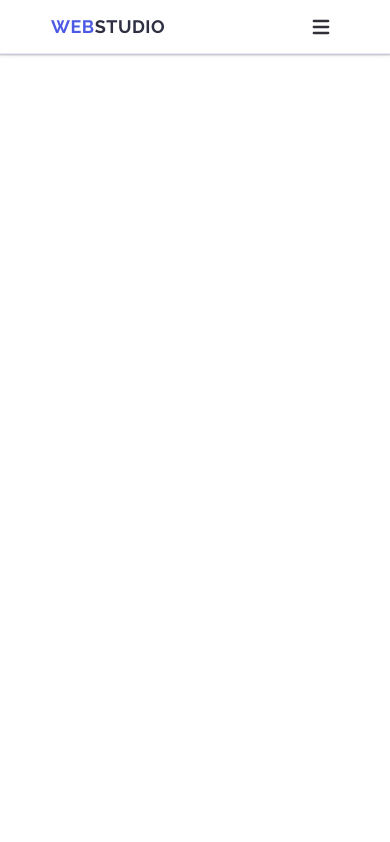
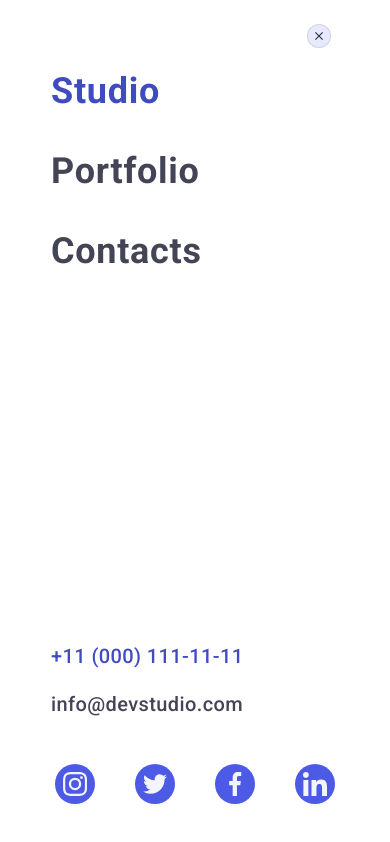
Before and after one commit to Oksamyt47/goit-markup-hw-06, a plain HTML site: page index.html in a window 390 px wide. Drawn offline with nearby package versions, Linux system fonts and the light colour scheme.

Commit message:
mobile window

```diff
--- a/css/styles.css
+++ b/css/styles.css
@@ -252,6 +252,128 @@ button {
 
 }
 
+.mobile-menu-container {
+  position: relative;
+  padding-top: 72px;
+  padding-bottom: 40px;
+
+  display: flex;
+  flex-direction: column;
+  height: 100%;
+}
+
+.mobile-menu-close {
+  position: absolute;
+    top: 24px;
+    right: 24px;
+    display: flex;
+    align-items: center;
+    justify-content: center;
+    padding: 0;
+
+    width: 24px;
+    height: 24px;
+    border-radius: 50%;
+    background-color: #E7E9FC;
+    border: 1px solid rgba(0, 0, 0, 0.1);
+    cursor: pointer;
+    transition: background-color 250ms cubic-bezier(0.4, 0, 0.2, 1), border 250ms cubic-bezier(0.4, 0, 0.2, 1);
+}
+
+.mobile-svg-close {
+  fill: #2E2F42;
+}
+
+.mobile-menu-nav {
+  margin-bottom: auto;
+}
+
+.mobile-nav-list {
+  display: flex;
+  flex-wrap: wrap;
+  gap: 40px;}
+
+.mobile-nav-item {
+    font-weight: 700;
+    font-size: 36px;
+    line-height: 1.11;
+    letter-spacing: 0.02em;
+}
+
+.mobile-nav-link {}
+
+.mobile-nav-accent {
+  color: #404bbf;
+}
+
+
+
+.mobile-contacts {
+
+}
+
+.mobile-contacts-list {
+  display: flex;
+    flex-direction: column;
+    gap: 24px;
+}
+
+.mobile-contacts-item {
+  font-weight: 500;
+    font-size: 20px;
+    line-height: 120%;
+    letter-spacing: 0.02em;
+    color: #434455;
+}
+
+.mobile-contacts-accent {
+  color: #404bbf;
+}
+
+.mobile-contacts-link {}
+
+
+
+
+.mobile-social {
+  margin-top: 48px;
+}
+
+.mobile-social-list {
+  display: flex;
+    justify-content: center;
+    gap: 40px;
+}
+
+.mobile-social-item {
+  width: 40px;
+    height: 40px;
+}
+
+.mobile-social-link {
+  display: flex;
+    justify-content: center;
+    align-items: center;
+    background-color: #4d5ae5;
+    border-radius: 50%;
+    width: 100%;
+    height: 100%;
+    transition-property: background-color;
+    transition-duration: 250ms;
+    transition-timing-function: cubic-bezier(0.4, 0, 0.2, 1);
+}
+
+.mobile-social-link:hover,
+.mobile-social-link:focus {
+  background-color: #404bbf;
+}
+
+.mobile-social-icons {
+  fill: #f4f4fd;
+}
+
+
+
 
 
 @media screen and (min-width: 768px) {
--- a/index.html
+++ b/index.html
@@ -58,13 +58,79 @@
           </svg>
         </button>
       </div>
-      <div class="mobile-menu">
+
+      <div class="mobile-menu is-open">
         <div class="container mobile-menu-container">
           <button class="mobile-menu-close">
-            <svg class="modal-svg-close" width="8" height="8">
+            <svg class="mobile-svg-close" width="8" height="8">
               <use href="./images/icons.svg#icon-close"></use>
             </svg>
           </button>
+          <nav class="mobile-menu-nav">
+            <ul class="mobile-nav-list">
+              <li class="mobile-nav-item">
+                <a class="mobile-nav-link" href="./index.html"
+                  ><span class="mobile-nav-accent">Studio</span></a
+                >
+              </li>
+              <li class="mobile-nav-item">
+                <a class="mobile-nav-link" href="">Portfolio</a>
+              </li>
+              <li class="mobile-nav-item">
+                <a class="mobile-nav-link" href="">Contacts</a>
+              </li>
+            </ul>
+          </nav>
+
+          <address class="mobile-contacts">
+            <ul class="mobile-contacts-list">
+              <li class="mobile-contacts-item">
+                <a class="mobile-contacts-link" href="tel:+110001111111"
+                  ><span class="mobile-contacts-accent"
+                    >+11 (000) 111-11-11
+                  </span></a
+                >
+              </li>
+              <li class="mobile-contacts-item">
+                <a class="mobile-contacts-link" href="mailto:info@devstudio.com"
+                  >info@devstudio.com
+                </a>
+              </li>
+            </ul>
+          </address>
+
+          <div class="mobile-social">
+            <ul class="mobile-social-list">
+              <li class="mobile-social-item">
+                <a href="" class="mobile-social-link">
+                  <svg class="mobile-social-icons" width="24" height="24">
+                    <use href="./images/icons.svg#icon-instagram"></use>
+                  </svg>
+                </a>
+              </li>
+              <li class="mobile-social-item">
+                <a href="" class="mobile-social-link">
+                  <svg class="mobile-social-icons" width="24" height="24">
+                    <use href="./images/icons.svg#icon-twitter"></use>
+                  </svg>
+                </a>
+              </li>
+              <li class="mobile-social-item">
+                <a href="" class="mobile-social-link">
+                  <svg class="mobile-social-icons" width="24" height="24">
+                    <use href="./images/icons.svg#icon-facebook"></use>
+                  </svg>
+                </a>
+              </li>
+              <li class="mobile-social-item">
+                <a href="" class="mobile-social-link">
+                  <svg class="mobile-social-icons" width="24" height="24">
+                    <use href="./images/icons.svg#icon-linkedin"></use>
+                  </svg>
+                </a>
+              </li>
+            </ul>
+          </div>
         </div>
       </div>
     </header>
```
Lines whose indentation alone changed are shown as unchanged.
